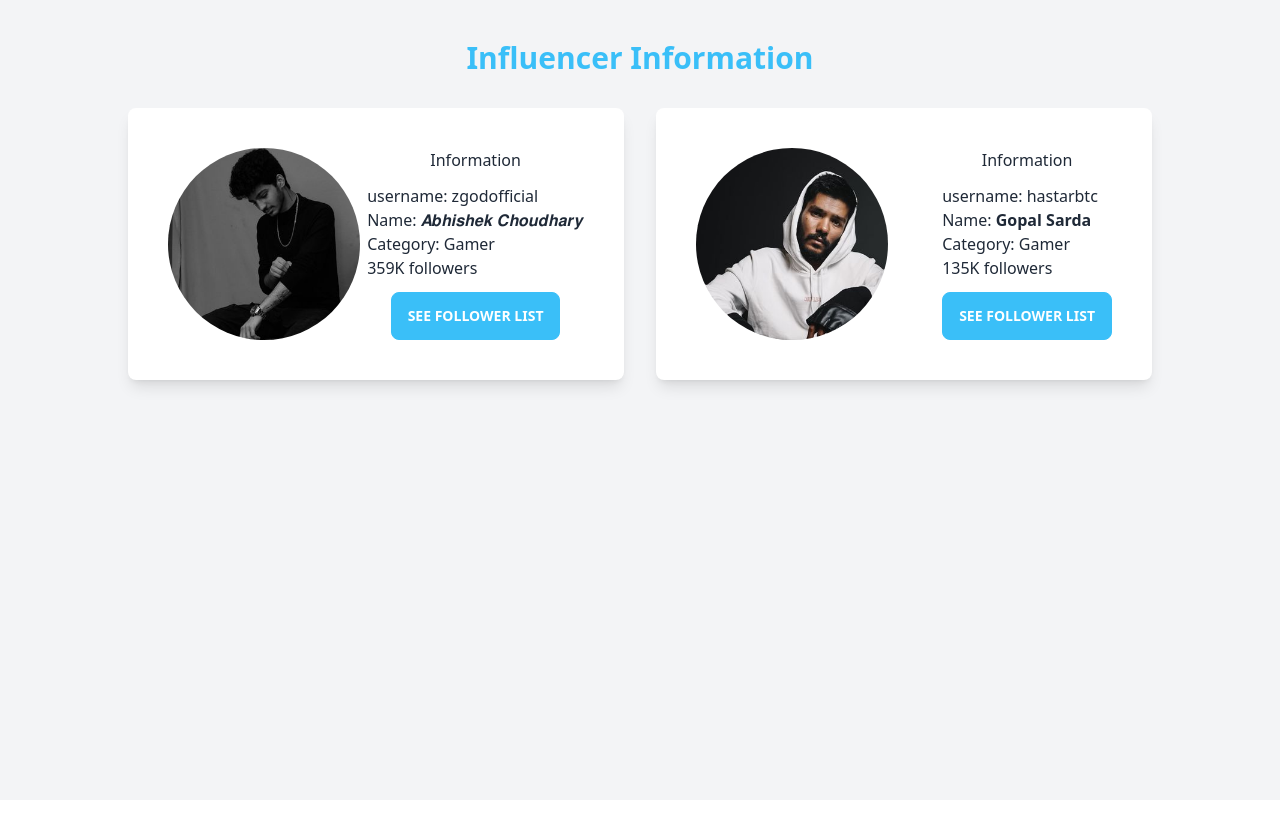
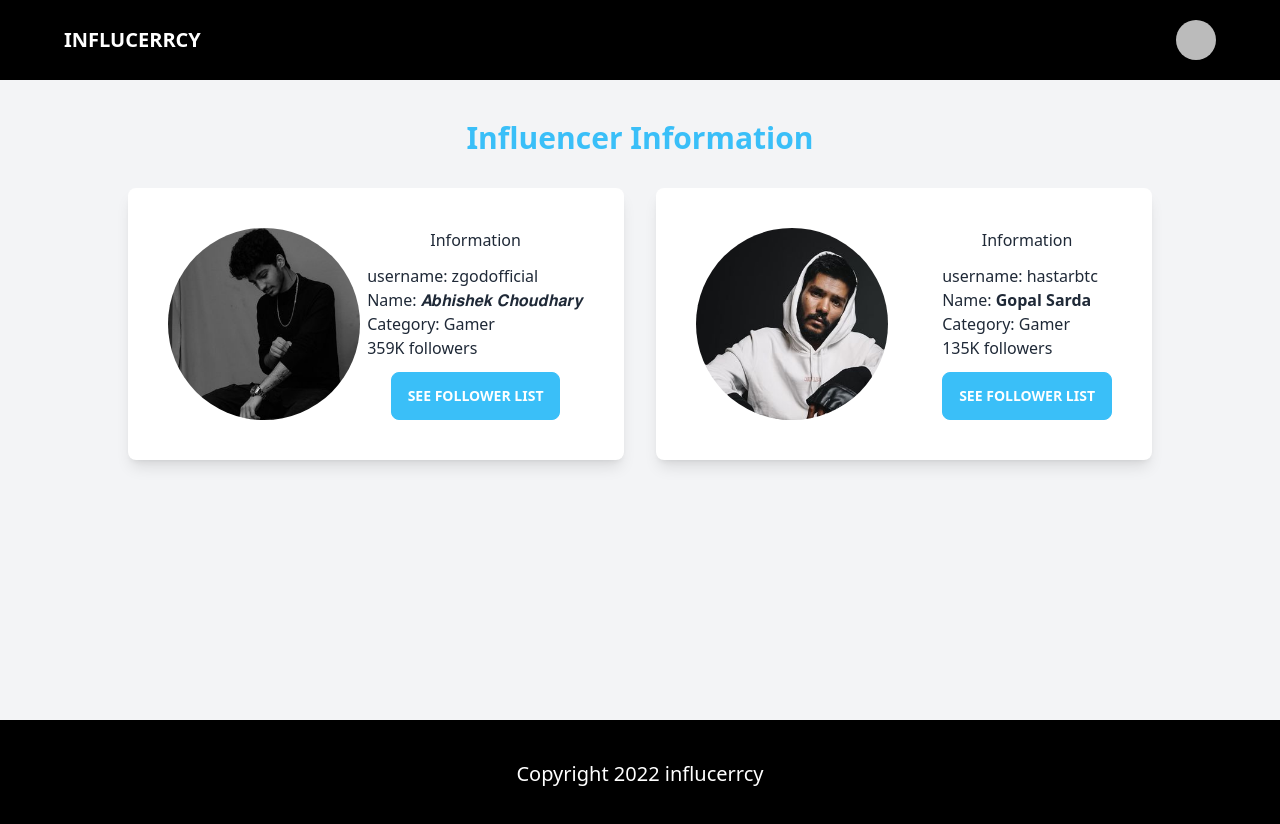
Before and after one commit to alwaysraihan/instagramoverlaping, a React (Create React App) app: page / in a window 1280 px wide. Shown: the top 824 px of the page. Before the commit the page ends 800 px from the top, so only its background shows below. Built offline with nearby package versions, Linux system fonts and the light colour scheme; no server answers; sample sign-in values are in the browser's storage.

Commit message:
header and footer added

```diff
--- a/package.json
+++ b/package.json
@@ -15,6 +15,7 @@
     "react-router-dom": "^6.3.0",
     "react-scripts": "5.0.1",
     "react-toastify": "^9.0.5",
+    "recharts": "^2.1.10",
     "web-vitals": "^2.1.4"
   },
   "scripts": {
--- a/src/App.js
+++ b/src/App.js
@@ -8,6 +8,8 @@ import Login from "./Pages/Login";
 import Signup from "./Pages/Signup";
 import { ToastContainer } from "react-toastify";
 import "react-toastify/dist/ReactToastify.css";
+import Footer from "./Pages/SharedPage/Footer";
+import Header from "./Pages/SharedPage/Header";
 // import Influencer2 from "hastarbtc8008followers.json";
 function App() {
     const [Influencer1, setInfluencer1] = useState([]);
@@ -47,7 +49,9 @@ function App() {
     );
 
     return (
-        <div className="bg-gray-100 min-h-screen">
+        <>
+            <Header />
+            <div className="bg-gray-100 min-h-[80vh]">
                 <Routes>
                     <Route
                         path="/"
@@ -64,8 +68,11 @@ function App() {
                     <Route path="/login" element={<Login />} />
                     <Route path="/signup" element={<Signup />} />
                 </Routes>
+
                 <ToastContainer />
             </div>
+            <Footer />
+        </>
     );
 }
 
--- /dev/null
+++ b/src/Pages/SharedPage/Footer.jsx
@@ -0,0 +1,13 @@
+import React from "react";
+
+const Footer = () => {
+    return (
+        <div className="bg-black py-10">
+            <h1 className="text-center text-white text-xl">
+                Copyright 2022 influcerrcy
+            </h1>
+        </div>
+    );
+};
+
+export default Footer;
--- /dev/null
+++ b/src/Pages/SharedPage/Header.jsx
@@ -0,0 +1,63 @@
+import { signOut } from "firebase/auth";
+import React from "react";
+import { useAuthState } from "react-firebase-hooks/auth";
+import { Link } from "react-router-dom";
+import auth from "../../Firebase-Setup/firebase.init";
+
+const Header = () => {
+    const [user] = useAuthState(auth);
+    const handleSignOut = () => {
+        signOut(auth);
+    };
+    return (
+        <div className="bg-black py-5 flex justify-between items-center px-[5%]">
+            <h1 className="text-center text-white text-xl font-semibold uppercase">
+                influcerrcy
+            </h1>
+            {user ? (
+                <div className="relative antialiased -order-1 lg:order-1">
+                    <div className=" group cursor-pointer relative ">
+                        {user.photoURL ? (
+                            <img
+                                className="w-10 h-10 rounded-full"
+                                src={user.photoURL}
+                                alt="profile"
+                            />
+                        ) : (
+                            <img
+                                className="w-10 h-10 rounded-full"
+                                src="https://i.ibb.co/KDfw63R/Pngtree-business-male-icon-vector-4187852.png"
+                                alt="profile"
+                            />
+                        )}
+
+                        <div className="absolute   hidden right-0 top-0 mt-10 bg-white rounded-md shadow-lg  lg:group-hover:block hover:block">
+                            <div>
+                                <div className="flex flex-col p-4 space-y-1 font-medium border-b">
+                                    <span className="text-gray-800">
+                                        {user.displayName
+                                            ? user.displayName
+                                            : "User"}
+                                    </span>
+                                    <span className="text-sm text-gray-400">
+                                        {user.email
+                                            ? user.email
+                                            : "dealer@example.com"}
+                                    </span>
+                                </div>
+
+                                <div className="flex items-center text-xl justify-center p-4 text-blue-600 underline border-t">
+                                    <span onClick={handleSignOut}>Logout</span>
+                                </div>
+                            </div>
+                        </div>
+                    </div>
+                </div>
+            ) : (
+                ""
+            )}
+        </div>
+    );
+};
+
+export default Header;
```
Also changed, not shown: 1 other file (tests, documents, lock files or other folders). Lines whose indentation alone changed are shown as unchanged.
